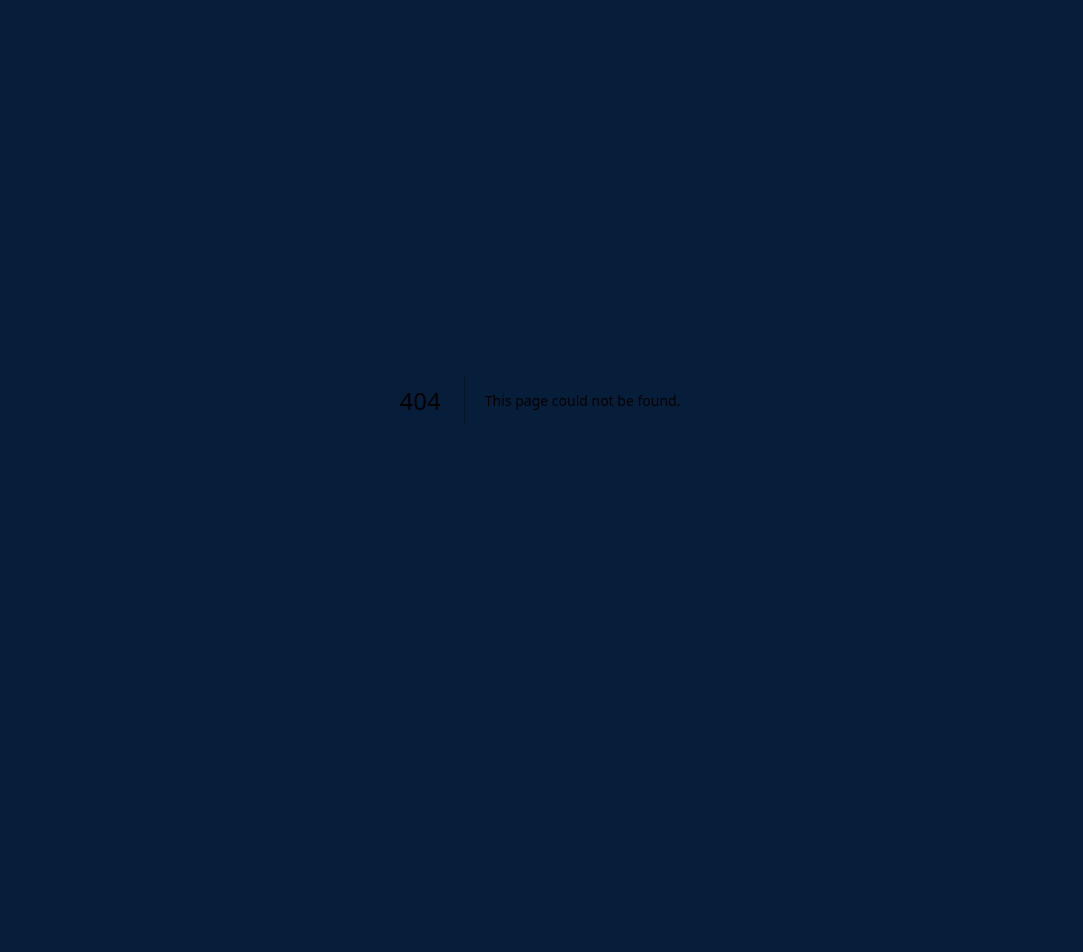
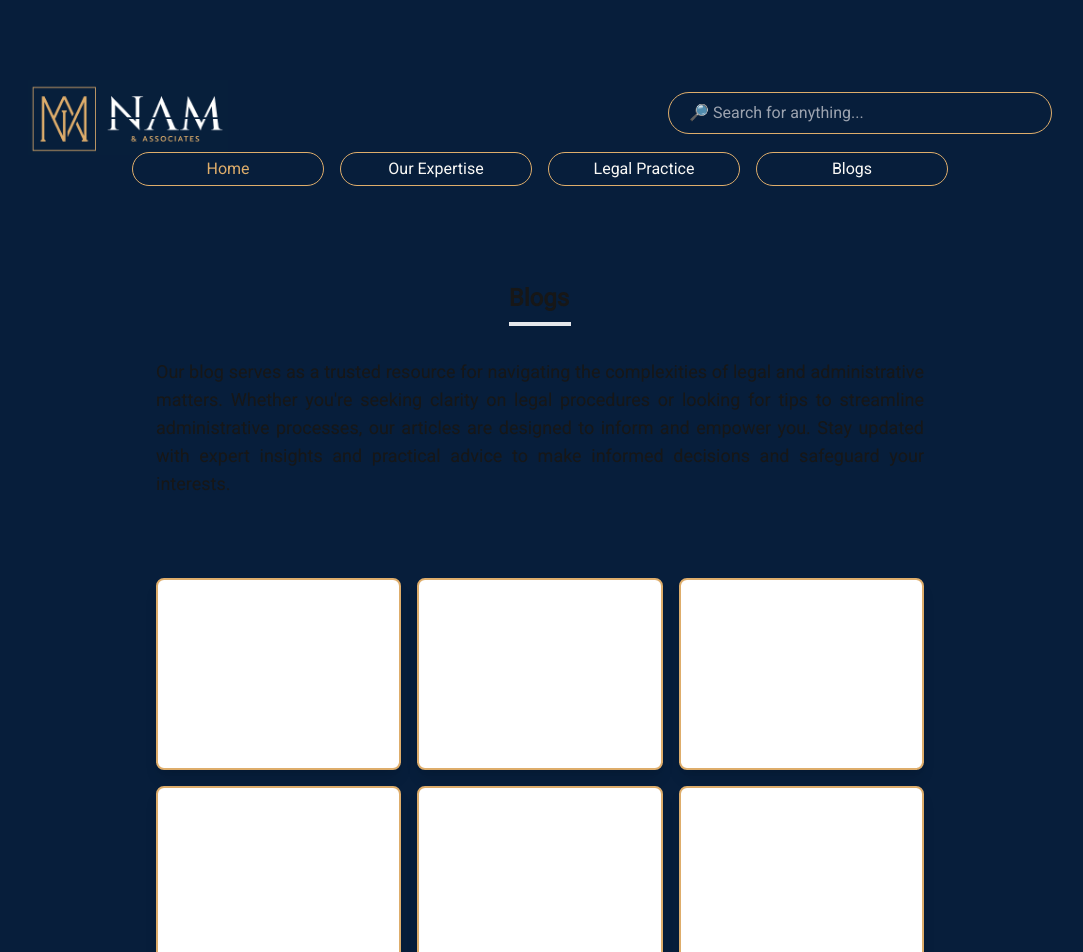
Before and after one commit to genie360s/nam-website, a Next.js app in the folder nam/: page /Blogs in a window 1280 px wide. Before the commit this address had no page. Shown: the top 952 px of the page, without its empty margins (100-1183 px from the left). Before the commit the page ends 800 px from the top, so only its background shows below. Built offline with nearby package versions, Linux system fonts and the light colour scheme.

Commit message:
create:Blog page

```diff
--- /dev/null
+++ b/nam/src/app/Blogs/page.tsx
@@ -0,0 +1,63 @@
+//Blogs
+"use client";
+import Image from "next/image";
+import SearchBar from "../components/searchBar";
+import { NavBar } from "../components/navBar";
+import { Footer } from "../components/footer";
+import BlogCard from "../components/blogCard";
+export default function Blogs() {
+  return (
+    <div>
+      <div className="flex justify-between mx-auto mt-20 size-16 w-[80vw]">
+        <div className="h-96 flex-none">
+          <Image
+            src="/images/nam-logo.png"
+            alt="Nam & Associates"
+            width={200}
+            height={200}
+          />
+        </div>
+        <div className=" flex-auto order-last">
+          <div className="grid justify-items-end mt-3">
+            <SearchBar
+              searchHandler={(query: string) => console.log(query)}
+            ></SearchBar>
+          </div>
+        </div>
+      </div>
+      <NavBar />
+      <div className="mx-auto w-[60vw] mt-[10vh]">
+        <div className=" mx-auto border-b-4 font-bold  text-2xl w-[2.6em] py-2">
+          Blogs
+        </div>
+        <div className="mt-8">
+          <p className="text-lg text-justify">
+            Our blog serves as a trusted resource for navigating the
+            complexities of legal and administrative matters. Whether you&apos;re
+            seeking clarity on legal procedures or looking for tips to
+            streamline administrative processes, our articles are designed to
+            inform and empower you. Stay updated with expert insights and
+            practical advice to make informed decisions and safeguard your
+            interests.
+          </p>
+        </div>
+      </div>
+      {/* the services */}
+
+      <div className="mx-auto mt-[10vh] w-[60vw] grid grid grid-rows-3 grid-flow-col grid-cols-3 gap-4  ">
+        <BlogCard />
+        <BlogCard />
+        <BlogCard />
+        <BlogCard />
+        <BlogCard />
+        <BlogCard />
+        <BlogCard />
+        <BlogCard />
+        <BlogCard />
+
+      </div>
+      {/* footer */}
+      <Footer />
+    </div>
+  );
+}
--- /dev/null
+++ b/nam/src/app/components/blogCard.tsx
@@ -0,0 +1,7 @@
+//components/blogCard.tsx
+
+export default function BlogCard() {
+    return (
+        <div className="col-span-1 h-48 bg-white rounded-lg border-2 shadow-lg border-brand-copper relative flex items-center justify-center bg-cover"></div>
+    );
+}
--- a/nam/src/app/components/navBar.tsx
+++ b/nam/src/app/components/navBar.tsx
@@ -18,7 +18,7 @@ export function NavBar() {
           Legal Practice
         </div>
       </Link>
-      <Link href="/Legal">
+      <Link href="/Blogs">
         <div className="bg-transparent border border-brand-copper rounded-full py-1 text-center text-off-white hover:text-brand-copper  w-48">
           Blogs
         </div>
```
